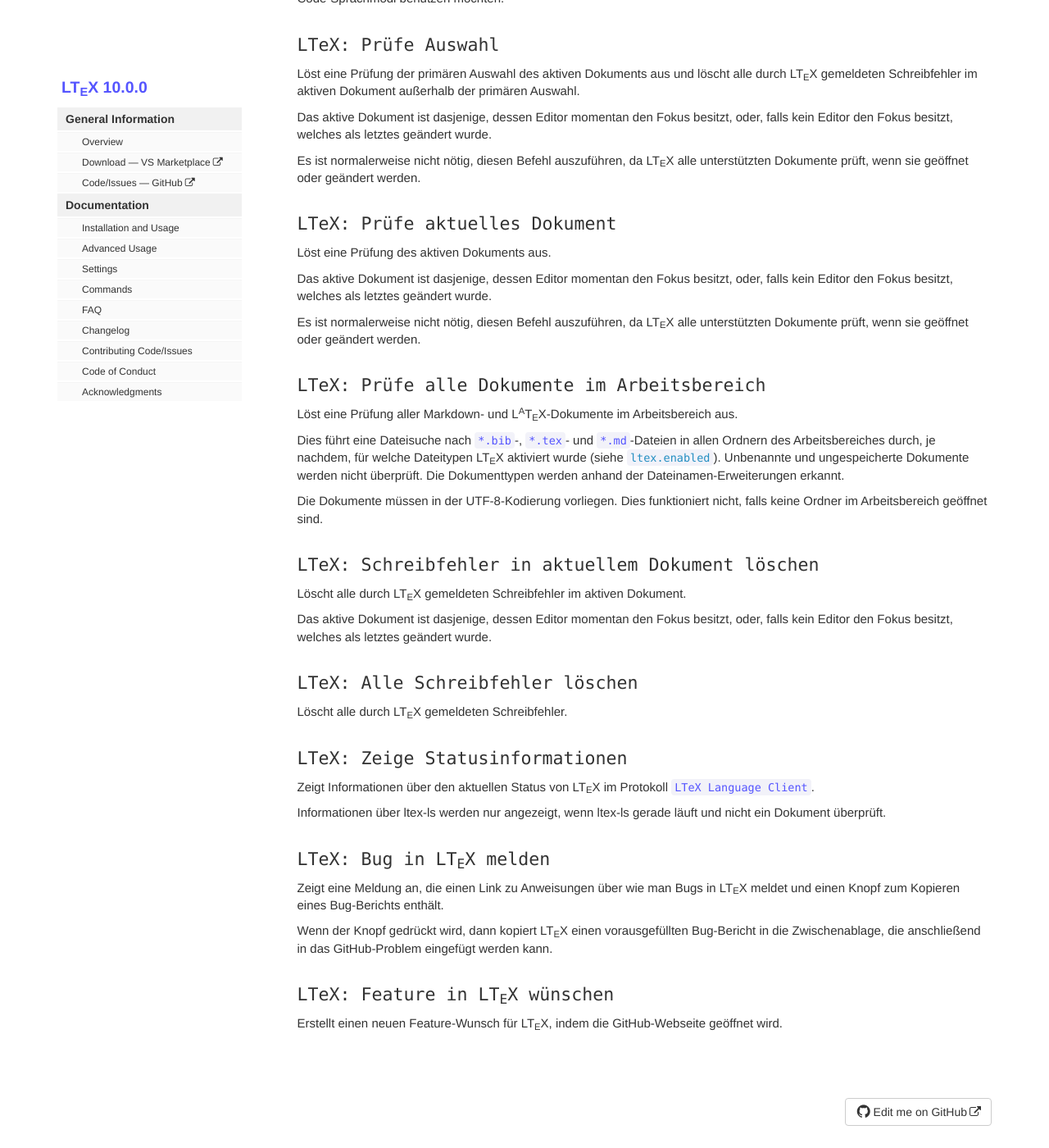
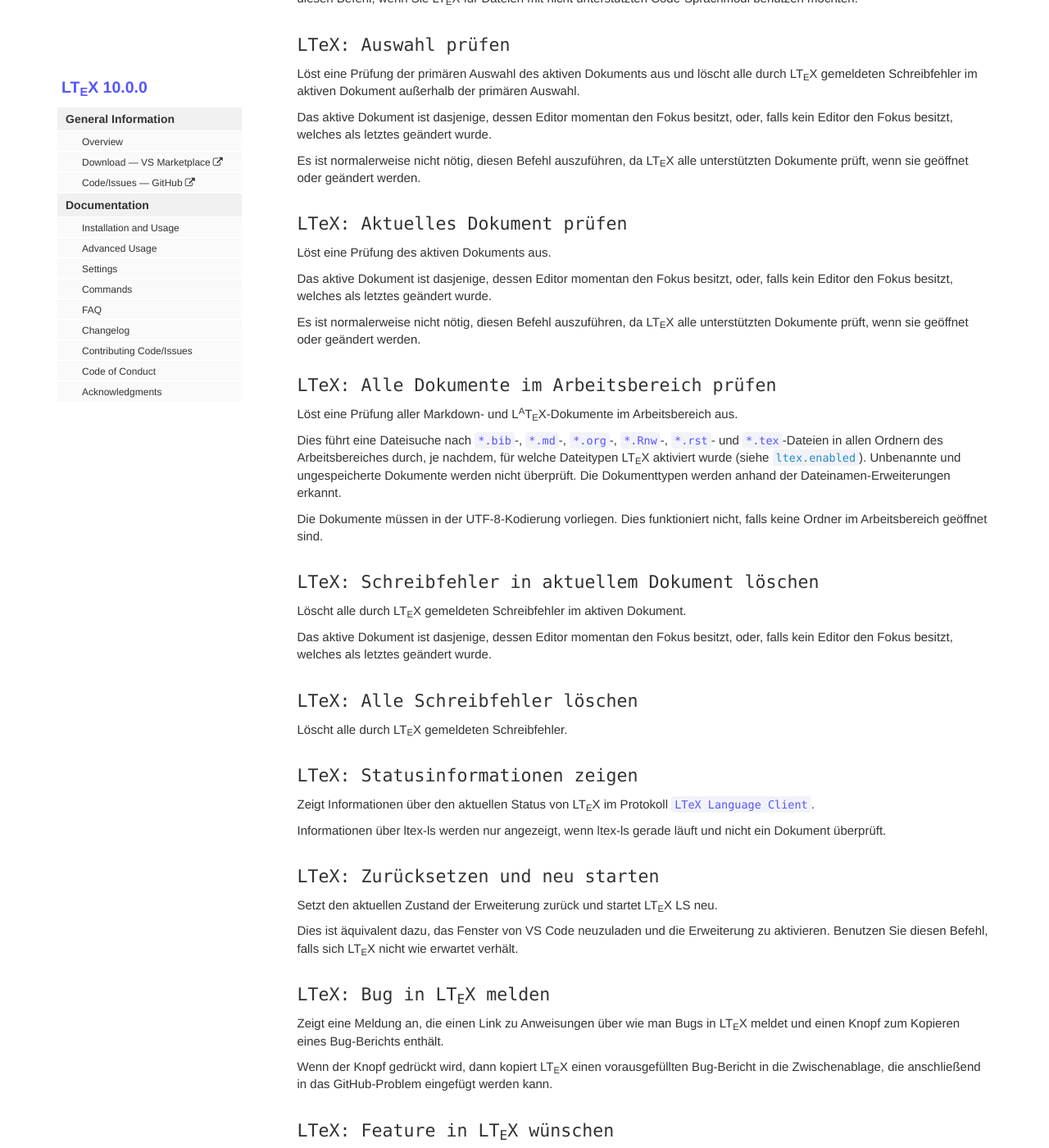
Before and after one commit to valentjn/vscode-ltex, a Jekyll site: the page built from pages/docs/commands-de.md, in a window 1280 px wide and 1400 px high, scrolled down 438 px. Shown: the whole window at 82% size. Built offline with Jekyll 4.4.1, drawn with Linux system fonts in a browser that asks for light colours; some of the changed text lies outside the part shown.

Commit message:
Update commands

```diff
--- a/pages/docs/commands-de.md
+++ b/pages/docs/commands-de.md
@@ -20,7 +20,7 @@
 
 Die Erweiterung wird automatisch aktiviert, wenn Dateien mit unterstützten Code-Sprachmodi (= Voreinstellung von [`ltex.enabled`](settings-de.html#ltexenabled)) im Editor geöffnet werden. Benutzen Sie diesen Befehl, wenn Sie LTeX für Dateien mit nicht unterstützten Code-Sprachmodi benutzen möchten.
 
-## `LTeX: Prüfe Auswahl`
+## `LTeX: Auswahl prüfen`
 
 Löst eine Prüfung der primären Auswahl des aktiven Dokuments aus und löscht alle durch LTeX gemeldeten Schreibfehler im aktiven Dokument außerhalb der primären Auswahl.
 
@@ -28,7 +28,7 @@
 
 Es ist normalerweise nicht nötig, diesen Befehl auszuführen, da LTeX alle unterstützten Dokumente prüft, wenn sie geöffnet oder geändert werden.
 
-## `LTeX: Prüfe aktuelles Dokument`
+## `LTeX: Aktuelles Dokument prüfen`
 
 Löst eine Prüfung des aktiven Dokuments aus.
 
@@ -36,11 +36,11 @@
 
 Es ist normalerweise nicht nötig, diesen Befehl auszuführen, da LTeX alle unterstützten Dokumente prüft, wenn sie geöffnet oder geändert werden.
 
-## `LTeX: Prüfe alle Dokumente im Arbeitsbereich`
+## `LTeX: Alle Dokumente im Arbeitsbereich prüfen`
 
 Löst eine Prüfung aller Markdown- und LaTeX-Dokumente im Arbeitsbereich aus.
 
-Dies führt eine Dateisuche nach `*.bib`-, `*.tex`- und `*.md`-Dateien in allen Ordnern des Arbeitsbereiches durch, je nachdem, für welche Dateitypen LTeX aktiviert wurde (siehe [`ltex.enabled`](settings-de.html#ltexenabled)). Unbenannte und ungespeicherte Dokumente werden nicht überprüft. Die Dokumenttypen werden anhand der Dateinamen-Erweiterungen erkannt.
+Dies führt eine Dateisuche nach `*.bib`-, `*.md`-, `*.org`-, `*.Rnw`-, `*.rst`- und `*.tex`-Dateien in allen Ordnern des Arbeitsbereiches durch, je nachdem, für welche Dateitypen LTeX aktiviert wurde (siehe [`ltex.enabled`](settings-de.html#ltexenabled)). Unbenannte und ungespeicherte Dokumente werden nicht überprüft. Die Dokumenttypen werden anhand der Dateinamen-Erweiterungen erkannt.
 
 Die Dokumente müssen in der UTF-8-Kodierung vorliegen. Dies funktioniert nicht, falls keine Ordner im Arbeitsbereich geöffnet sind.
 
@@ -54,11 +54,17 @@
 
 Löscht alle durch LTeX gemeldeten Schreibfehler.
 
-## `LTeX: Zeige Statusinformationen`
+## `LTeX: Statusinformationen zeigen`
 
 Zeigt Informationen über den aktuellen Status von LTeX im Protokoll `LTeX Language Client`.
 
 Informationen über ltex-ls werden nur angezeigt, wenn ltex-ls gerade läuft und nicht ein Dokument überprüft.
+
+## `LTeX: Zurücksetzen und neu starten`
+
+Setzt den aktuellen Zustand der Erweiterung zurück und startet LTeX LS neu.
+
+Dies ist äquivalent dazu, das Fenster von VS Code neuzuladen und die Erweiterung zu aktivieren. Benutzen Sie diesen Befehl, falls sich LTeX nicht wie erwartet verhält.
 
 ## `LTeX: Bug in LTeX melden`
 
```
Also changed, not shown: pages/docs/commands.md (+7 -1 lines).
